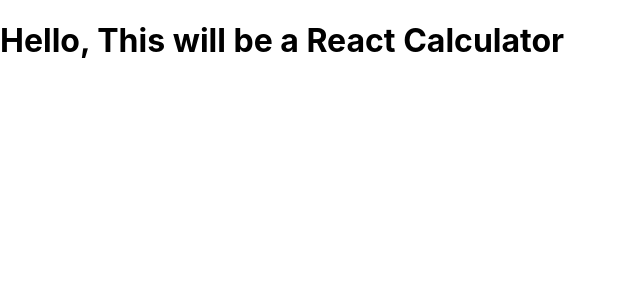
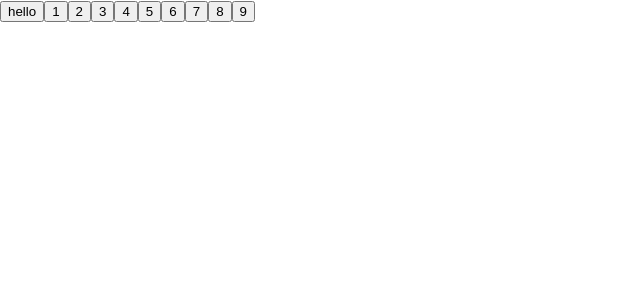
Before and after one commit to carloshdelreal/calculator, a React (Create React App) app: page / in a window 1280 px wide. Shown: the top 300 px of the page, without its empty margins (0-640 px from the left). Built offline with nearby package versions, Linux system fonts and the light colour scheme.

Commit message:
Created the basic components on the components folder

```diff
--- /dev/null
+++ b/src/components/App.js
@@ -0,0 +1,17 @@
+import React from 'react';
+
+import ButtonPanel from './ButtonPanel';
+import Display from './Display';
+
+class App extends React.Component {
+  render() {
+    return (
+      <div className="CalculatorApp">
+        <Display />
+        <ButtonPanel />
+      </div>
+    );
+  }
+}
+
+export default App;
--- /dev/null
+++ b/src/components/Button.js
@@ -0,0 +1,17 @@
+// import PropTypes from 'prop-types';
+import React from 'react';
+
+const Button = (props) => {
+  const { btnLabel } = props;
+  return (
+    <button className="calc-button" type="button">
+      {btnLabel}
+    </button>
+  );
+};
+
+// Button.propTypes = {
+//   btnType: PropTypes.string.isRequired,
+// };
+
+export default Button;
--- /dev/null
+++ b/src/components/ButtonPanel.js
@@ -0,0 +1,24 @@
+import React from 'react';
+import Button from './Button';
+
+class ButtonPanel extends React.Component {
+  render() {
+    const btnLabel = 'hello';
+    return (
+      <div>
+        <Button btnLabel={btnLabel} />
+        <Button btnLabel="1" />
+        <Button btnLabel="2" />
+        <Button btnLabel="3" />
+        <Button btnLabel="4" />
+        <Button btnLabel="5" />
+        <Button btnLabel="6" />
+        <Button btnLabel="7" />
+        <Button btnLabel="8" />
+        <Button btnLabel="9" />
+      </div>
+    );
+  }
+}
+
+export default ButtonPanel;
--- /dev/null
+++ b/src/components/Display.js
@@ -0,0 +1,8 @@
+import React from 'react';
+
+const Display = (props) => {
+  const { value } = props;
+  return <div>{value}</div>;
+};
+
+export default Display;
--- a/src/index.js
+++ b/src/index.js
@@ -1,13 +1,9 @@
 import './index.css';
 import React from 'react';
 import ReactDOM from 'react-dom';
+import App from './components/App';
 
-const Calculator = () => {
-  const hello = 'Hello, This will be a React Calculator';
-  return <h1>{hello}</h1>;
-};
-
-ReactDOM.render(<Calculator />, document.getElementById('root'));
+ReactDOM.render(<App />, document.getElementById('root'));
 
 /*
  * If you want your app to work offline and load faster, you can change
```
